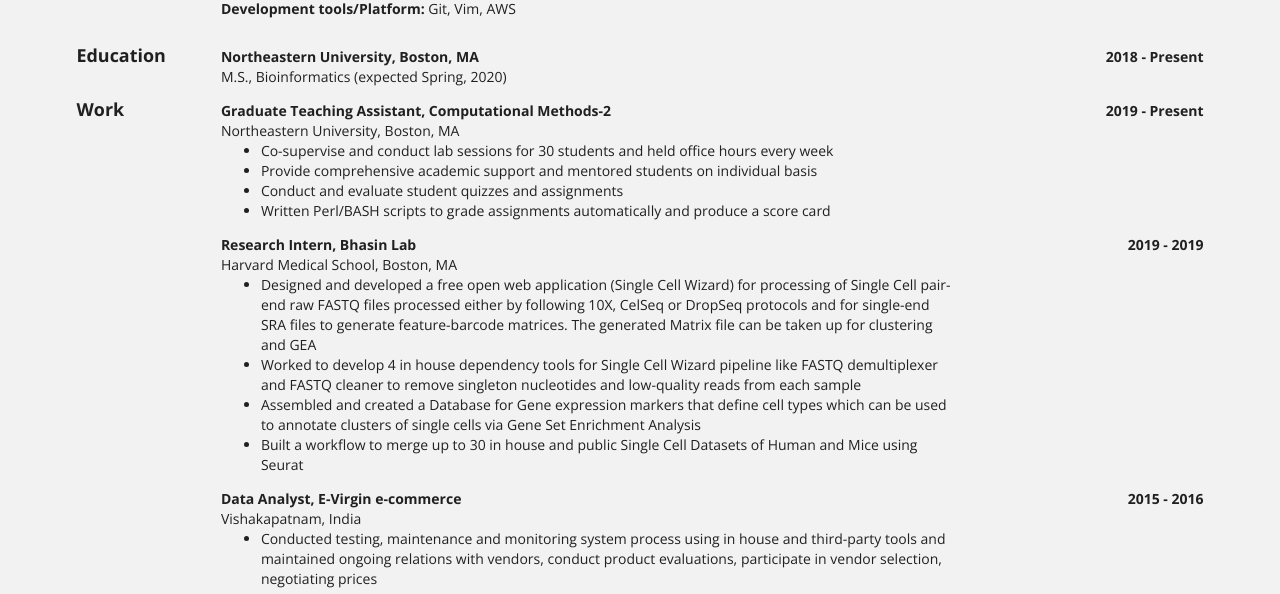
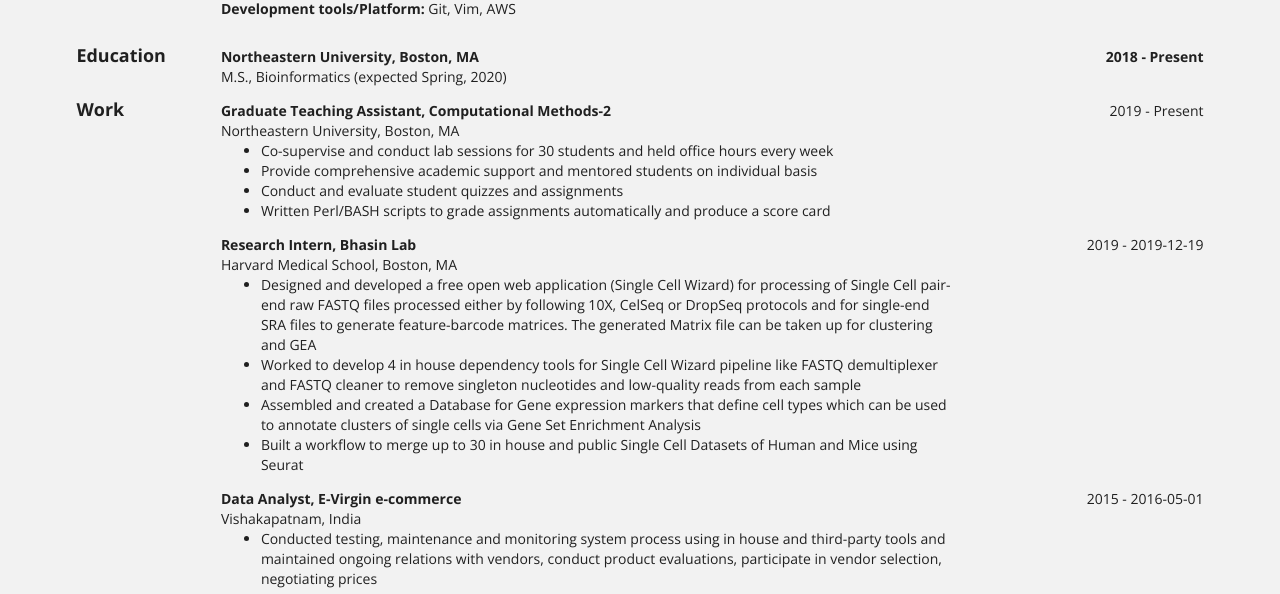
Before and after one commit to samuelbunga/samuelbunga.github.io, a Jekyll site: the page built from bio/index.html, in a window 1280 px wide. Shown: the part 388-982 px from the top of the page. Built offline with Jekyll 4.4.1, drawn with Linux system fonts in a browser that asks for light colours.

Commit message:
Update bio-work-1.html

```diff
--- a/_includes/bio-work-1.html
+++ b/_includes/bio-work-1.html
@@ -24,7 +24,7 @@
         {% endif %}
       </div>
       <div class="four wide right aligned column no-bottom">
-        <p class="ui no-bottom"><b>
+        <p class="ui no-bottom">
           {% if entry.startDate %}
           {{ entry.startDate | slice: 0,4 }}
           {% endif %}
@@ -32,13 +32,13 @@
           -
           {% endif %}
           {% if entry.endDate %}
-            {% if entry.endDate != "Present" %}
+            {% if entry.endDate == "null" %}
               {{ entry.endDate | slice: 0,4 }}
             {% else %}
               {{ entry.endDate }}
             {% endif %}
           {% endif %}
-        </b></p>
+        </p>
       </div>
     </div>
 
```
